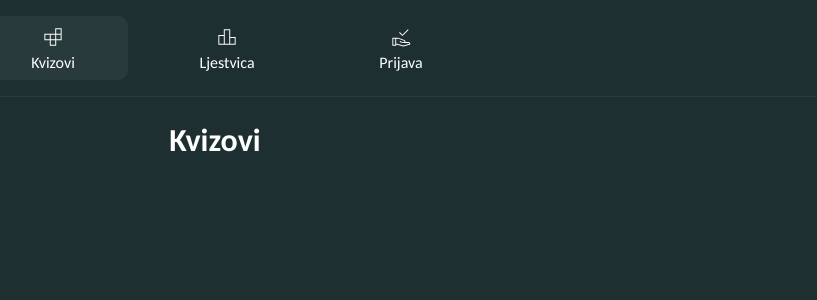
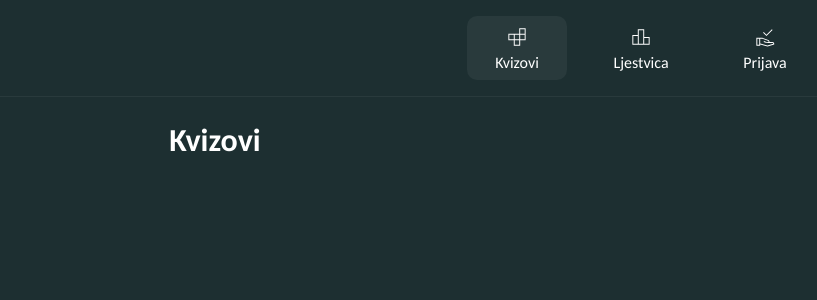
Before and after one commit to lovretomic/peta-kviz-app, a React (Vite) app: page / in a window 1280 px wide. Shown: the top 300 px of the page, without its empty margins (425-1242 px from the left). Built offline with nearby package versions, Linux system fonts and the light colour scheme.

Commit message:
added meshgrid logo to desktop navigation

```diff
--- a/src/components/DesktopNavigation/DesktopNavigation.module.scss
+++ b/src/components/DesktopNavigation/DesktopNavigation.module.scss
@@ -2,17 +2,24 @@
   width: 100%;
   display: flex;
   align-items: center;
-  justify-content: center;
+  justify-content: space-between;
   gap: 24px;
   box-sizing: border-box;
-  padding: 16px;
+  padding: 16px 40px;
   border-bottom: rgba(white, 0.05) solid 1px;
 
   position: relative;
 
-  .logo {
-    height: 50px;
-    position: absolute;
-    left: 40px;
+  .logos {
+    display: flex;
+    gap: 24px;
+    .logo {
+      height: 50px;
+    }
+  }
+
+  .navigationItems {
+    display: flex;
+    gap: 24px;
   }
 }
--- a/src/components/DesktopNavigation/DesktopNavigation.tsx
+++ b/src/components/DesktopNavigation/DesktopNavigation.tsx
@@ -6,10 +6,15 @@ import ClickableLogo from "../ClickableLogo";
 const DesktopNavigation = () => {
   return (
     <nav className={c.desktopNavigation}>
-      <ClickableLogo className={c.logo} />
-      {navigationItems.map((item) => (
-        <NavigationButton key={item.name} item={item} isDesktop />
-      ))}
+      <div className={c.logos}>
+        <ClickableLogo className={c.logo} />
+        <ClickableLogo Meshgrid className={c.logo} />
+      </div>
+      <div className={c.navigationItems}>
+        {navigationItems.map((item) => (
+          <NavigationButton key={item.name} item={item} isDesktop />
+        ))}
+      </div>
     </nav>
   );
 };
--- a/src/components/Header/Header.tsx
+++ b/src/components/Header/Header.tsx
@@ -24,7 +24,7 @@ const Header = () => {
       {!isDesktop && (
         <div className={c.logos}>
           <ClickableLogo className={c.logo} />
-          <ClickableLogo meshgrid className={c.logo} />
+          <ClickableLogo Meshgrid className={c.logo} />
         </div>
       )}
     </header>
--- a/src/components/NavigationButton/NavigationButton.module.scss
+++ b/src/components/NavigationButton/NavigationButton.module.scss
@@ -31,7 +31,7 @@
   }
 
   &.desktop {
-    width: 150px;
+    width: 100px;
   }
 
   &:hover {
```
Also changed, not shown: src/components/ClickableLogo/ClickableLogo.tsx (+4 -4 lines).
